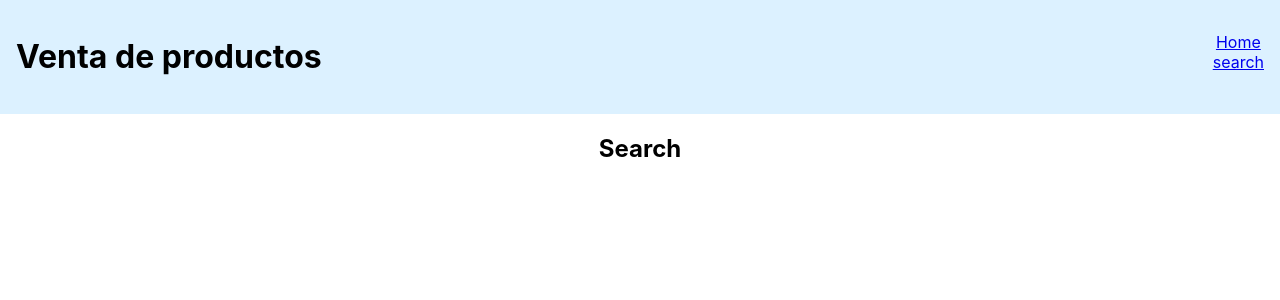
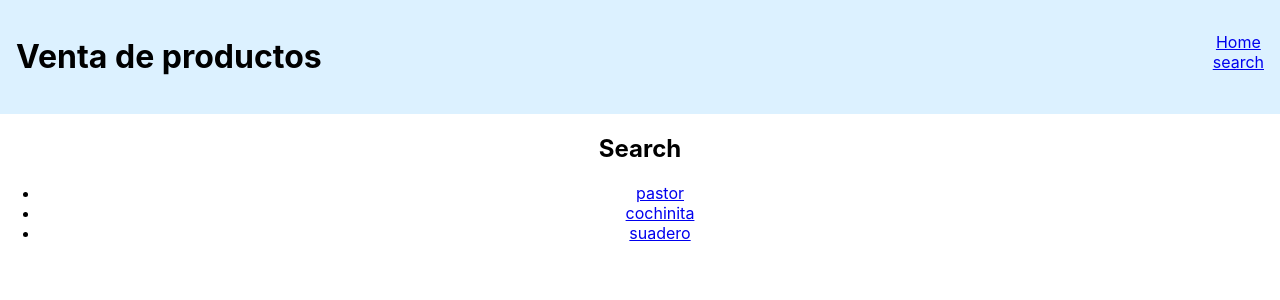
Before and after one commit to adrian1426/ReactJS_ReactRouterDomV6, a React (Create React App) app: page /search in a window 1280 px wide. Shown: the top 300 px of the page. Built offline with nearby package versions, Linux system fonts and the light colour scheme.

Commit message:
pasando parametros en rutas y recuperando parametro

```diff
--- a/src/App.js
+++ b/src/App.js
@@ -2,12 +2,14 @@ import Home from './components/Home';
 import Search from './components/Search';
 import { Link, Route, Routes } from 'react-router-dom';
 import './App.css';
+import Tacos from './components/Tacos';
 
 function App() {
   return (
     <div className="App">
       <header>
         <h1>Venta de productos</h1>
+
         <nav>
           <ul>
             <li><Link to='/'>Home</Link></li>
@@ -19,6 +21,7 @@ function App() {
       <Routes>
         <Route path='/' element={<Home />} />
         <Route path='/search' element={<Search />} />
+        <Route path='/tacos/:name' element={<Tacos />} />
       </Routes>
     </div>
   );
--- a/src/components/Search.js
+++ b/src/components/Search.js
@@ -1,9 +1,22 @@
-import React from 'react';
+import { Link } from 'react-router-dom';
+
+const tacosroute = '/tacos';
+const tacosType = ['pastor', 'cochinita', 'suadero'];
 
 const Search = () => {
+
   return (
     <div>
       <h2>Search</h2>
+      <ul>
+        {
+          tacosType.map(t => (
+            <li key={t}>
+              <Link to={`${tacosroute}/${t}`}>{t}</Link>
+            </li>
+          ))
+        }
+      </ul>
     </div>
   );
 };
--- /dev/null
+++ b/src/components/Tacos.js
@@ -0,0 +1,14 @@
+import { useParams } from 'react-router-dom';
+
+const Tacos = () => {
+  const { name } = useParams();
+
+  return (
+    <div>
+      <h2>Tacos</h2>
+      <h3>{name}</h3>
+    </div>
+  );
+};
+
+export default Tacos;
```
